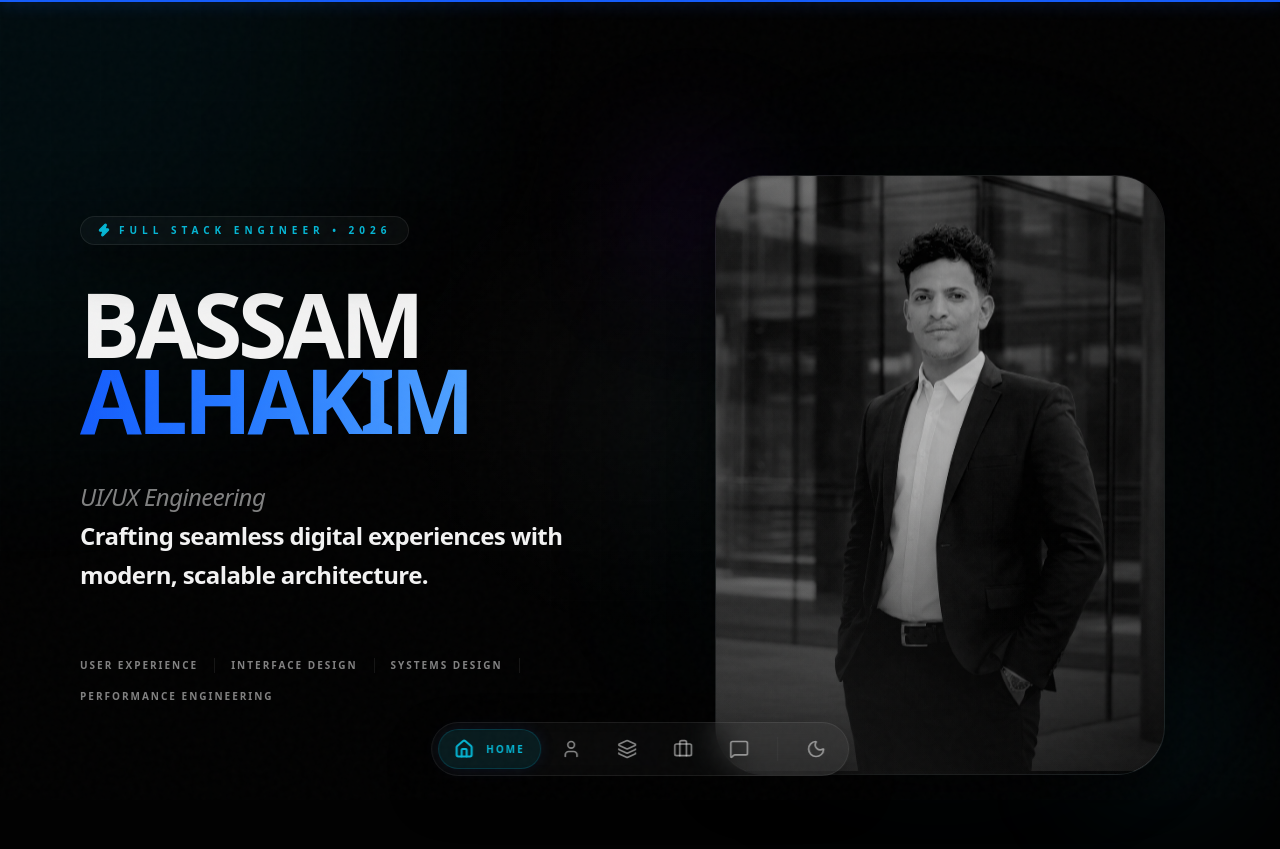
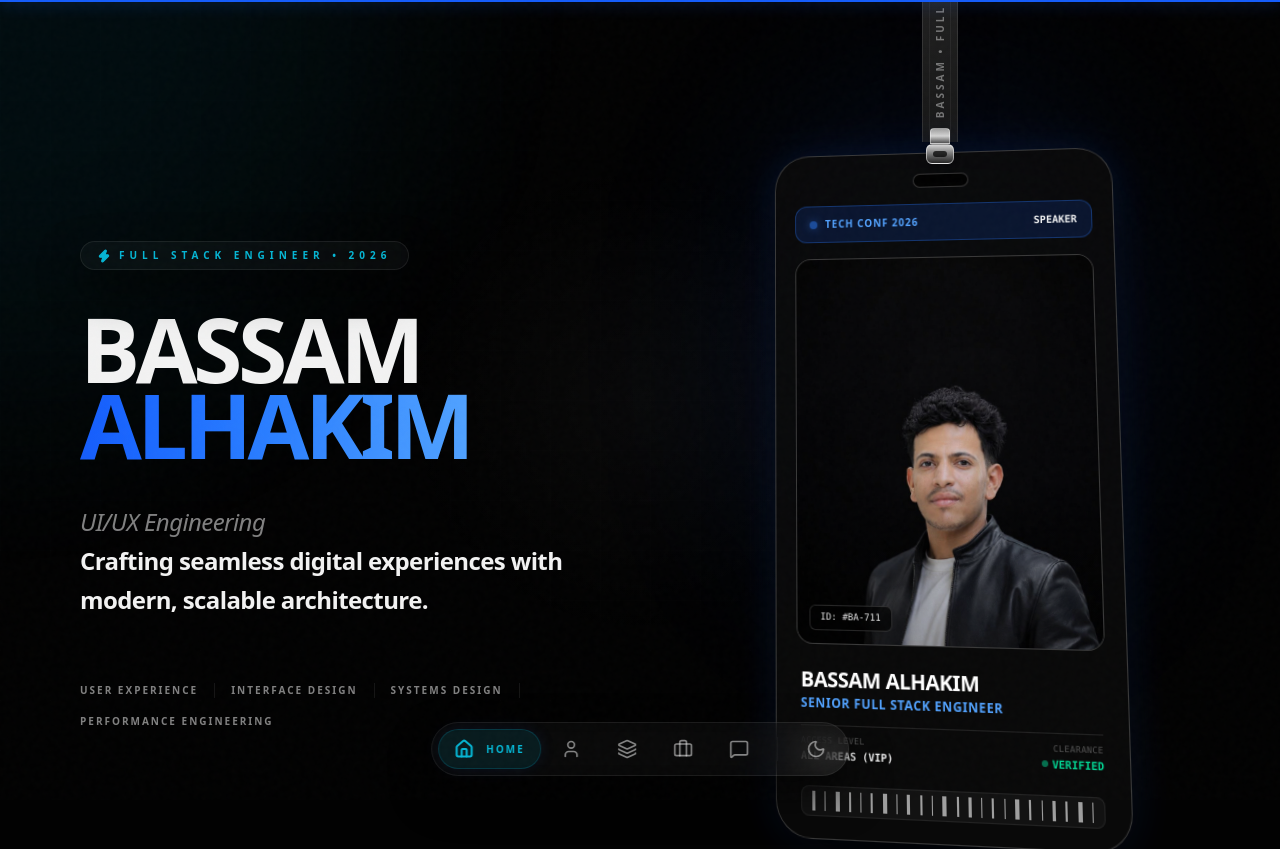
Before and after one commit to bassamdev711/bassam-alhakim-portfolio, a Next.js app: page / in a window 1280 px wide. Shown: the top 849 px of the page. Built offline with nearby package versions, Linux system fonts and the light colour scheme.

Commit message:
feat: transform Hero portrait into suspended conference ID badge with lanyard

```diff
--- a/app/page.tsx
+++ b/app/page.tsx
@@ -32,15 +32,18 @@ export default function PortfolioPage() {
   const containerRef = useRef<HTMLDivElement>(null);
   const { scrollYProgress } = useScroll();
   const scaleX = useSpring(scrollYProgress, { stiffness: 100, damping: 30 });
-  const [isColorized, setIsColorized] = useState(false);
-
   // Mouse Tracking for Parallax & Spotlight
   const mouseX = useMotionValue(0);
   const mouseY = useMotionValue(0);
 
-  // Parallax Transform for Portrait
-  const portraitX = useTransform(mouseX, [0, 2000], [15, -15]);
-  const portraitY = useTransform(mouseY, [0, 1000], [15, -15]);
+  // Mouse Tracking for ID Badge Tilt & Sway
+  const rawRotateZ = useTransform(mouseX, [0, 2000], [-3, 3]);
+  const rawRotateY = useTransform(mouseX, [0, 2000], [-8, 8]);
+  const rawRotateX = useTransform(mouseY, [0, 1000], [6, -6]);
+
+  const badgeRotateZ = useSpring(rawRotateZ, { stiffness: 60, damping: 20 });
+  const badgeRotateY = useSpring(rawRotateY, { stiffness: 60, damping: 20 });
+  const badgeRotateX = useSpring(rawRotateX, { stiffness: 60, damping: 20 });
 
   useEffect(() => {
     const handleMouseMove = (e: MouseEvent) => {
@@ -134,48 +137,109 @@ export default function PortfolioPage() {
             </motion.div>
           </div>
 
-          {/* RIGHT SIDE: Cinematic Portrait Experience */}
-          <motion.div
-            initial={{ opacity: 0, scale: 0.9, x: 50 }}
-            animate={{ opacity: 1, scale: 1, x: 0 }}
-            transition={{ duration: 1.5, ease: [0.16, 1, 0.3, 1] }}
-            style={{ x: portraitX, y: portraitY }}
-            className="flex-1 relative group cursor-pointer"
-            onClick={() => setIsColorized(!isColorized)}
-          >
-            {/* Cinematic Glow Behind Portrait */}
-            <div className="absolute inset-0 bg-mood-blue rounded-full blur-[100px] animate-pulse" />
+          {/* RIGHT SIDE: Suspended ID Badge Experience */}
+          <div className="flex-1 relative flex flex-col items-center justify-start pt-4 lg:-mt-12 z-30">
 
-            {/* Floating Glass Frame */}
-            <div className="relative z-10 w-[300px] h-[400px] md:w-[450px] md:h-[600px] mx-auto rounded-[3rem] overflow-hidden border border-glass-border glass-panel">
-              <motion.img
-                src="/developer.jpg"
-                alt="Bassam Alhakim"
-                animate={{ y: [0, -15, 0] }}
-                transition={{ duration: 6, repeat: Infinity, ease: "easeInOut" }}
-                className={`w-full h-full object-cover transition-all duration-700 group-hover:grayscale-0 group-hover:contrast-100 group-hover:brightness-100 ${isColorized ? 'grayscale-0 contrast-100 brightness-100' : 'grayscale contrast-125 brightness-75'}`}
-              />
+            {/* Cinematic Glow Behind Badge */}
+            <div className="absolute top-1/3 left-1/2 -translate-x-1/2 -translate-y-1/2 w-[350px] h-[500px] bg-blue-600/20 rounded-full blur-[100px] pointer-events-none animate-pulse" />
 
-              {/* Gradient Mask (Melting into background) */}
-              <div className="absolute inset-0 bg-gradient-to-t from-background via-transparent to-transparent opacity-80" />
-              <div className="absolute inset-0 bg-gradient-to-r from-background/40 via-transparent to-background/40" />
-
-              {/* Internal Glass Reflection Overlay */}
-              <div className="absolute inset-0 bg-gradient-to-tr from-white/10 via-transparent to-transparent pointer-events-none" />
+            {/* Lanyard Strap Extending Upwards */}
+            <div className="absolute -top-[450px] w-9 h-[480px] bg-gradient-to-b from-neutral-900 via-neutral-800 to-neutral-900 border-x border-white/10 shadow-2xl flex flex-col items-center justify-end pb-6 select-none pointer-events-none overflow-hidden z-20">
+              <div className="absolute inset-y-0 left-1.5 right-1.5 border-x border-white/5 pointer-events-none" />
+              <div style={{ writingMode: "vertical-rl" }} className="tracking-[0.3em] text-[10px] font-black text-white/40 uppercase rotate-180 py-4">
+                BASSAM • FULL STACK • 2026 • VIP ACCESS
+              </div>
             </div>
 
-            {/* Decorative Particles / Glow */}
+            {/* Metallic Clip Attaching Strap to Badge */}
+            <div className="relative z-30 -mb-2.5 w-10 flex flex-col items-center pointer-events-none drop-shadow-md">
+              <div className="w-5 h-4 bg-gradient-to-b from-neutral-400 via-neutral-300 to-neutral-600 rounded-t-sm border border-white/40 shadow-sm" />
+              <div className="w-7 h-5 bg-gradient-to-b from-neutral-300 via-neutral-500 to-neutral-800 rounded-md border border-white/50 shadow-md flex items-center justify-center">
+                <div className="w-3.5 h-1.5 bg-black/70 rounded-full shadow-inner" />
+              </div>
+            </div>
+
+            {/* Swinging Badge Container */}
             <motion.div
-              animate={{ y: [0, -20, 0], x: [0, 10, 0] }}
-              transition={{ duration: 7, repeat: Infinity, ease: "easeInOut" }}
-              className="absolute -bottom-10 -right-10 w-40 h-40 bg-mood-blue rounded-full blur-[60px]"
-            />
-            <motion.div
-              animate={{ y: [0, 20, 0], x: [0, -10, 0] }}
-              transition={{ duration: 9, repeat: Infinity, ease: "easeInOut", delay: 1 }}
-              className="absolute -top-10 -left-10 w-32 h-32 bg-mood-purple rounded-full blur-[60px]"
-            />
-          </motion.div>
+              style={{
+                rotateZ: badgeRotateZ,
+                rotateY: badgeRotateY,
+                rotateX: badgeRotateX,
+                transformPerspective: 1200,
+                transformOrigin: "50% 0%"
+              }}
+              animate={{
+                y: [0, -6, 0],
+                rotateZ: [-1, 1.5, -1]
+              }}
+              transition={{
+                y: { duration: 5, repeat: Infinity, ease: "easeInOut" },
+                rotateZ: { duration: 7, repeat: Infinity, ease: "easeInOut" }
+              }}
+              className="relative z-20 w-[300px] sm:w-[340px] rounded-[2.2rem] bg-neutral-950/85 backdrop-blur-2xl border border-white/20 p-5 shadow-[0_35px_60px_-15px_rgba(0,0,0,0.8),0_0_40px_rgba(37,99,235,0.15)] flex flex-col items-center group select-none hover:border-blue-500/50 transition-all duration-500"
+            >
+              {/* Badge Punch Hole */}
+              <div className="w-14 h-3.5 rounded-full bg-background border border-white/20 mb-4 shadow-inner flex items-center justify-center">
+                <div className="w-10 h-1 bg-black/80 rounded-full" />
+              </div>
+
+              {/* Conference Header Bar */}
+              <div className="w-full flex items-center justify-between px-3.5 py-2.5 bg-blue-600/15 border border-blue-500/30 rounded-xl mb-4">
+                <div className="flex items-center gap-2">
+                  <span className="w-2 h-2 rounded-full bg-blue-500 animate-pulse shadow-[0_0_8px_rgba(59,130,246,0.8)]" />
+                  <span className="text-[10px] font-black tracking-widest text-blue-400 uppercase">TECH CONF 2026</span>
+                </div>
+                <span className="text-[10px] font-mono font-bold text-muted-foreground/80">SPEAKER</span>
+              </div>
+
+              {/* Photo Container */}
+              <div className="w-full aspect-[4/5] rounded-2xl overflow-hidden border border-white/15 relative shadow-inner bg-neutral-900 mb-5 group-hover:shadow-[0_0_20px_rgba(37,99,235,0.2)] transition-shadow duration-500">
+                <img
+                  src="/developer.jpg"
+                  alt="Bassam Alhakim ID"
+                  className="w-full h-full object-cover object-top transition-transform duration-700 group-hover:scale-105"
+                />
+                <div className="absolute inset-0 bg-gradient-to-t from-black/60 via-transparent to-transparent opacity-40 group-hover:opacity-20 transition-opacity" />
+
+                {/* Overlay Badge Tag on Photo */}
+                <div className="absolute bottom-3 left-3 px-2.5 py-1 rounded-md bg-black/70 backdrop-blur-md border border-white/15 text-[9px] font-mono text-white/90 shadow-lg">
+                  ID: #BA-711
+                </div>
+              </div>
+
+              {/* Badge Details Section */}
+              <div className="w-full text-left space-y-3 px-1">
+                <div>
+                  <h3 className="text-xl font-black tracking-tight text-white uppercase leading-tight">Bassam Alhakim</h3>
+                  <p className="text-xs font-semibold text-blue-400 tracking-wider uppercase mt-0.5">Senior Full Stack Engineer</p>
+                </div>
+
+                <div className="h-[1px] w-full bg-white/10 my-2" />
+
+                <div className="flex items-center justify-between text-[10px] font-mono text-muted">
+                  <div className="flex flex-col">
+                    <span className="text-[8px] text-muted/60 uppercase tracking-wider">Access Level</span>
+                    <span className="text-foreground font-bold">ALL AREAS (VIP)</span>
+                  </div>
+                  <div className="flex flex-col text-right">
+                    <span className="text-[8px] text-muted/60 uppercase tracking-wider">Clearance</span>
+                    <span className="text-emerald-400 font-bold flex items-center justify-end gap-1">
+                      <span className="w-1.5 h-1.5 rounded-full bg-emerald-400 animate-pulse" /> VERIFIED
+                    </span>
+                  </div>
+                </div>
+
+                {/* Simulated Barcode Section */}
+                <div className="pt-2 flex items-center justify-between gap-3 opacity-75 group-hover:opacity-100 transition-opacity">
+                  <div className="h-7 flex-1 flex items-center justify-between gap-[2px] bg-white/5 px-2.5 py-1 rounded-lg border border-white/10 font-mono overflow-hidden">
+                    {[3,1,4,2,1,2,4,1,3,2,1,4,2,3,1,2,1,4,2,1,3,2,4,1].map((w, idx) => (
+                      <div key={idx} className="h-full bg-white/80" style={{ width: `${w}px` }} />
+                    ))}
+                  </div>
+                </div>
+              </div>
+            </motion.div>
+          </div>
         </header>
 
         {/* Philosophy Section */}
```
Also changed, not shown: public/developer.jpg.
